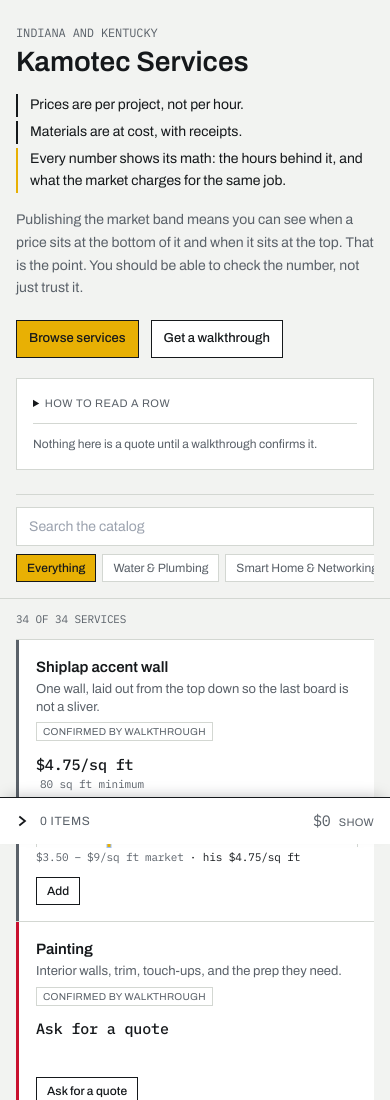
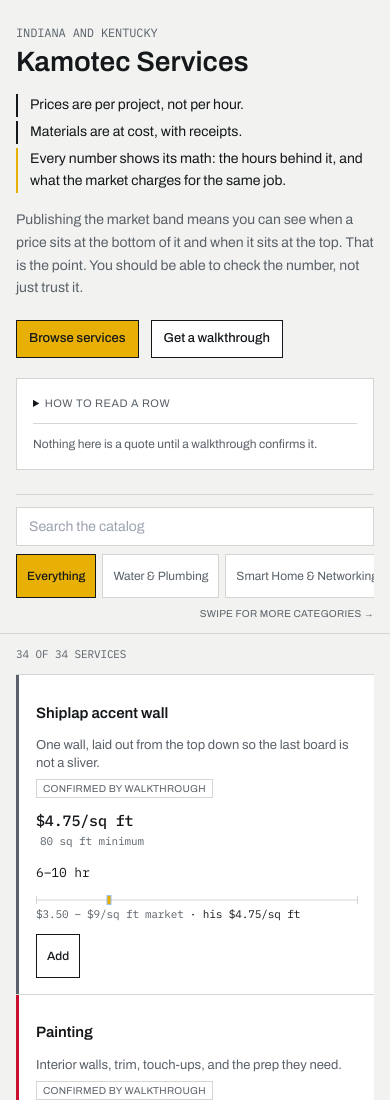
Before and after one commit to dbeihl/priced-catalog, a React (Vite) app: page / in a window 390 px wide. Shown: the top 1100 px of the page. Built offline with nearby package versions, Linux system fonts and the light colour scheme.

Commit message:
Polish mobile catalog controls

```diff
--- a/src/App.tsx
+++ b/src/App.tsx
@@ -179,21 +179,24 @@
         <div className="lg:grid lg:grid-cols-[minmax(0,1fr)_22rem] lg:gap-8">
           <main id="catalog" className="scroll-mt-4">
             {/* ── Filters ── */}
-            <div className="sticky top-0 z-[5] -mx-4 border-b border-rule bg-paper px-4 py-3 lg:mx-0 lg:px-0">
+            <div className="-mx-4 border-b border-rule bg-paper px-4 py-3 lg:sticky lg:top-0 lg:z-[5] lg:mx-0 lg:px-0">
               <label className="block">
                 <span className="sr-only">Search services</span>
                 <input
                   type="search"
+                  id="catalog-search"
+                  name="catalog-search"
                   value={query}
                   onChange={(e) => setQuery(e.target.value)}
                   placeholder="Search the catalog"
                   className="w-full border border-rule bg-field px-3 py-2 text-[14px]"
                 />
               </label>
+              <div className="mt-2">
                 <div
                   role="group"
                   aria-label="Filter by category"
-                className="mt-2 flex gap-1.5 overflow-x-auto pb-1"
+                  className="flex gap-1.5 overflow-x-auto pb-1"
                 >
                   {(["all", ...categoryOrder] as const).map((c) => {
                     const active = category === c;
@@ -203,7 +206,7 @@
                         type="button"
                         aria-pressed={active}
                         onClick={() => setCategory(c)}
-                      className={`shrink-0 border px-2.5 py-1 text-[12px] ${
+                        className={`min-h-11 shrink-0 border px-2.5 py-1 text-[12px] ${
                           active
                             ? "border-ink bg-mark font-medium"
                             : "border-rule bg-field text-ink-2"
@@ -213,6 +216,13 @@
                       </button>
                     );
                   })}
+                </div>
+                <span
+                  aria-hidden="true"
+                  className="mt-1 block text-right text-[10px] uppercase tracking-wide text-ink-2 lg:hidden"
+                >
+                  Swipe for more categories →
+                </span>
               </div>
             </div>
 
--- a/src/components/EstimateBuilder.tsx
+++ b/src/components/EstimateBuilder.tsx
@@ -43,7 +43,8 @@
   onAddOnQuantity,
   onRemove,
   walkthroughHref,
-}: Props) {
+  fieldNamespace,
+}: Props & { fieldNamespace: "desktop" | "mobile" }) {
   const byId = new Map(services.map((s) => [s.id, s]));
 
   if (estimate.isEmpty) {
@@ -82,6 +83,8 @@
                   <span>{unitLabel[service.pricing.unit]}</span>
                   <input
                     type="number"
+                    id={`estimate-${fieldNamespace}-quantity-${selection.key}`}
+                    name={`estimate[${fieldNamespace}][${selection.key}][quantity]`}
                     min={0}
                     step={1}
                     value={selection.quantity ?? 1}
@@ -131,6 +134,8 @@
                         {on && addOn.unit !== undefined && (
                           <input
                             type="number"
+                            id={`estimate-${fieldNamespace}-addon-quantity-${selection.key}-${addOn.id}`}
+                            name={`estimate[${fieldNamespace}][${selection.key}][${addOn.id}][quantity]`}
                             min={0}
                             step={1}
                             aria-label={`${addOn.name}, ${unitLabel[addOn.unit]}`}
@@ -233,6 +238,8 @@
 }
 
 export function EstimateBuilder(props: Props) {
+  if (props.estimate.isEmpty) return null;
+
   const count = props.selections.length;
   return (
     <>
@@ -245,7 +252,7 @@
             </h2>
             <Total estimate={props.estimate} />
           </header>
-          <Body {...props} />
+          <Body {...props} fieldNamespace="desktop" />
         </div>
       </aside>
 
@@ -281,7 +288,7 @@
             </span>
           </span>
         </summary>
-        <Body {...props} />
+        <Body {...props} fieldNamespace="mobile" />
       </details>
     </>
   );
--- a/src/components/ServiceRow.tsx
+++ b/src/components/ServiceRow.tsx
@@ -35,7 +35,7 @@
           <button
             type="button"
             onClick={onOpen}
-            className="text-left text-[15px] font-semibold leading-snug hover:underline"
+            className="min-h-11 text-left text-[15px] font-semibold leading-snug hover:underline"
           >
             {service.name}
           </button>
@@ -85,7 +85,7 @@
           {awaitingPrice(service) ? (
             <a
               href="#contact"
-              className="inline-block border border-ink px-2.5 py-1 text-[12px] font-medium hover:bg-mark"
+              className="inline-flex min-h-11 items-center border border-ink px-2.5 py-1 text-[12px] font-medium hover:bg-mark"
             >
               Ask for a quote
             </a>
@@ -93,7 +93,7 @@
             <button
               type="button"
               onClick={onAdd}
-              className="border border-ink px-2.5 py-1 text-[12px] font-medium hover:bg-mark"
+              className="min-h-11 border border-ink px-2.5 py-1 text-[12px] font-medium hover:bg-mark"
             >
               {inEstimate ? "Add again" : "Add"}
             </button>
```
Also changed, not shown: 1 other file (tests, documents, lock files or other folders). Lines whose indentation alone changed are shown as unchanged.
